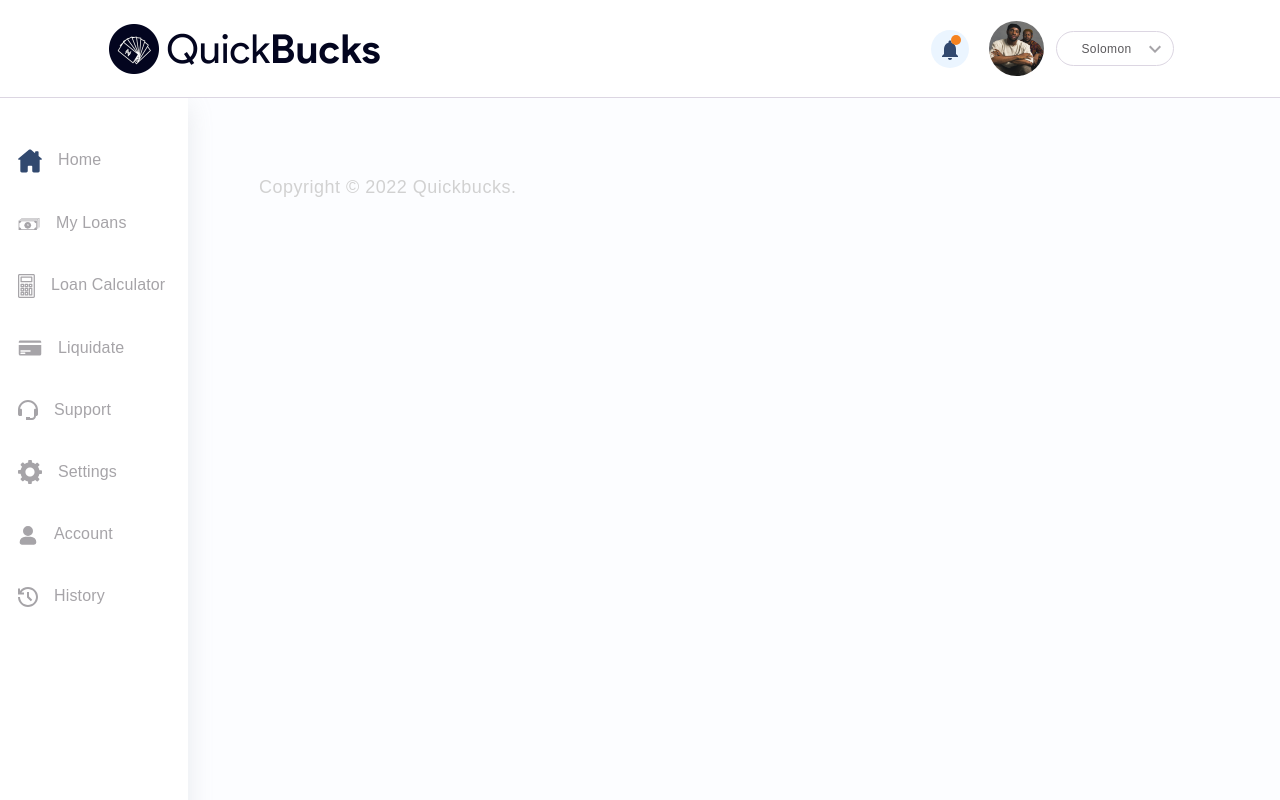
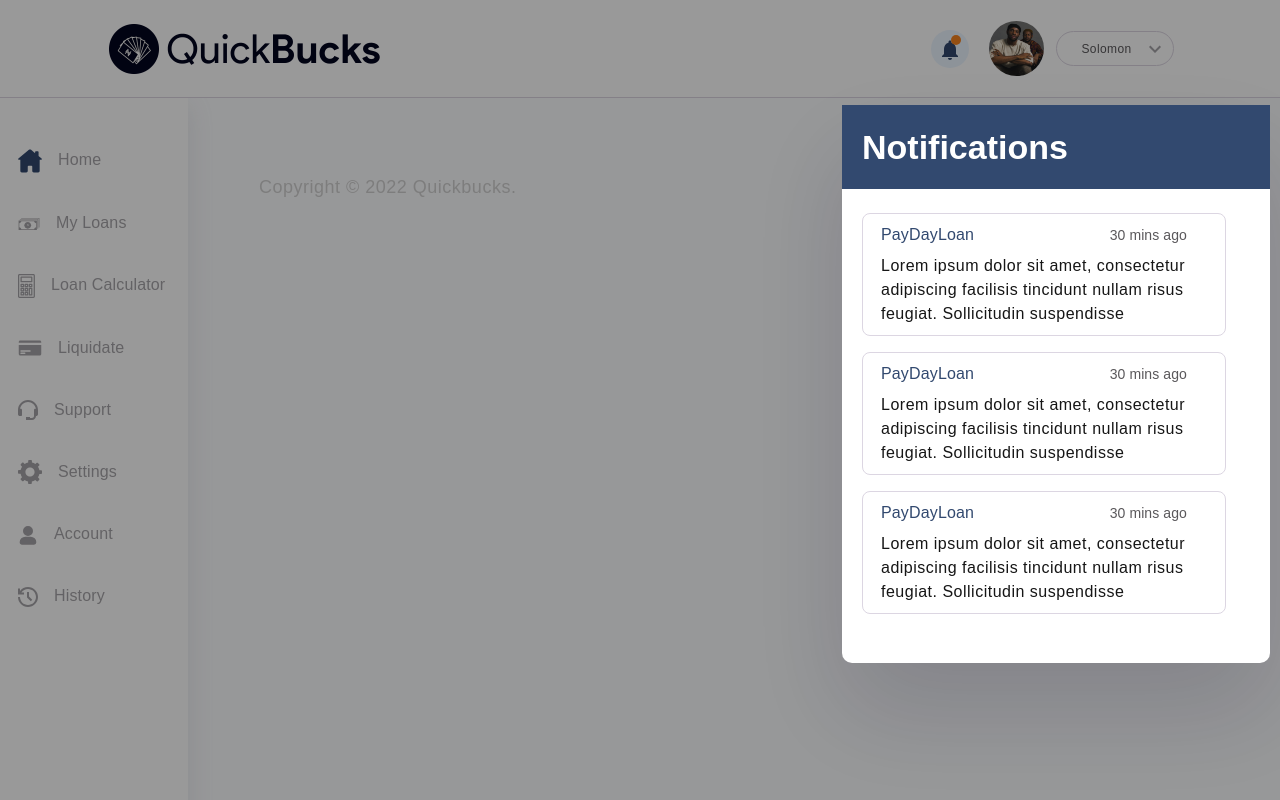
Before and after one commit to G-Joe/quickbucks-frontend, a React (Create React App) app: page /dashboard in a window 1280 px wide. Both pictures are taken after a click on the element 950 px from the left and 48 px from the top of the page. Built offline with nearby package versions, Linux system fonts and the light colour scheme; a web font is replaced by a local one.

Commit message:
add notification functionality

```diff
--- a/src/components/Dashboard/Navbar/Navbar.scss
+++ b/src/components/Dashboard/Navbar/Navbar.scss
@@ -1,6 +1,95 @@
 @use "styles/partials/colors";
 
 .navbar {
+  position: relative;
+
+  .notification {
+    position: absolute;
+    top: 105px;
+    right: 10px;
+    width: 428px;
+    background-color: colors.$white;
+    z-index: 10;
+    box-shadow: 0px 48px 100px rgba(17, 12, 46, 0.15);
+    border-bottom-left-radius: 10px;
+    border-bottom-right-radius: 10px;
+    z-index: 2001;
+
+    &-overlay {
+      opacity: 0.4;
+      background-color: black;
+      width: 100%;
+      height: 100vh;
+      position: absolute;
+      top: 0;
+      left: 0;
+      right: 0;
+      z-index: 2000;
+    }
+
+    &-header {
+      background-color: colors.$secondaryBlue;
+      width: 100%;
+      border-top-left-radius: 0;
+      border-top-right-radius: 0;
+      padding: 24px 20px;
+
+      h3 {
+        display: flex;
+        flex-direction: column;
+        justify-content: center;
+        height: 100%;
+        color: colors.$white;
+        font-weight: 600;
+        font-size: 34px;
+        line-height: 36px;
+      }
+    }
+
+    &-wrapper {
+      padding: 24px 44px 33px 20px;
+
+      .notification {
+        &-card {
+          border: 1px solid #dcd6e2;
+          border-radius: 8px;
+          padding: 9px 18px;
+          margin-bottom: 16px;
+
+          .top {
+            display: flex;
+            justify-content: space-between;
+            padding-bottom: 7px;
+
+            p {
+              font-size: 16px;
+              line-height: 24px;
+              letter-spacing: 0.15px;
+              color: colors.$secondaryBlue;
+              font-weight: 500;
+            }
+
+            span {
+              font-size: 14px;
+              line-height: 24px;
+              letter-spacing: 0.1px;
+              color: colors.$grey_200;
+              padding-right: 20px;
+            }
+          }
+        }
+
+        &-message {
+          font-weight: 500;
+          font-size: 16px;
+          line-height: 24px;
+          letter-spacing: 0.5px;
+          color: colors.$dark_100;
+        }
+      }
+    }
+  }
+
   &-wrapper {
     display: flex;
     justify-content: space-between;
--- a/src/components/Dashboard/Navbar/Navbar.tsx
+++ b/src/components/Dashboard/Navbar/Navbar.tsx
@@ -3,16 +3,23 @@ import dropdownIconImg from "assets/Vector copy 2.svg";
 import notifyImg from "assets/Frame 2114.svg";
 import userImg from "assets/images/The-Cavemen2 1.png";
 import "./Navbar.scss";
+import { useState } from "react";
 
 const Navbar = () => {
+  const [bellIcon, setBellIcon] = useState(false);
+
   return (
+    <>
       <div className="navbar">
         <div className="navbar-wrapper">
           <div className=" navbar-logo">
             <img src={logoImg} alt="logoImg" />
           </div>
           <div className="navbar-right">
-          <div className="navbar-right notify">
+            <div
+              className="navbar-right notify"
+              onClick={() => setBellIcon(true)}
+            >
               <img src={notifyImg} alt="notifyImg" />
             </div>
             <div className="navbar-right profile-img">
@@ -24,7 +31,53 @@ const Navbar = () => {
             </div>
           </div>
         </div>
+
+        <div
+          onClick={() => setBellIcon(false)}
+          className={`${bellIcon && "notification-overlay"}`}
+        ></div>
+
+        {bellIcon && (
+          <div className="notification">
+            <div className="notification-header">
+              <h3>Notifications</h3>
             </div>
+            <div className="notification-wrapper">
+              <div className="notification-card">
+                <div className="top">
+                  <p>PayDayLoan</p>
+                  <span>30 mins ago</span>
+                </div>
+                <p className="notification-message">
+                  Lorem ipsum dolor sit amet, consectetur adipiscing facilisis
+                  tincidunt nullam risus feugiat. Sollicitudin suspendisse{" "}
+                </p>
+              </div>
+              <div className="notification-card">
+                <div className="top">
+                  <p>PayDayLoan</p>
+                  <span>30 mins ago</span>
+                </div>
+                <p className="notification-message">
+                  Lorem ipsum dolor sit amet, consectetur adipiscing facilisis
+                  tincidunt nullam risus feugiat. Sollicitudin suspendisse{" "}
+                </p>
+              </div>
+              <div className="notification-card">
+                <div className="top">
+                  <p>PayDayLoan</p>
+                  <span>30 mins ago</span>
+                </div>
+                <p className="notification-message">
+                  Lorem ipsum dolor sit amet, consectetur adipiscing facilisis
+                  tincidunt nullam risus feugiat. Sollicitudin suspendisse{" "}
+                </p>
+              </div>
+            </div>
+          </div>
+        )}
+      </div>
+    </>
   );
 };
 
```
Lines whose indentation alone changed are shown as unchanged.
